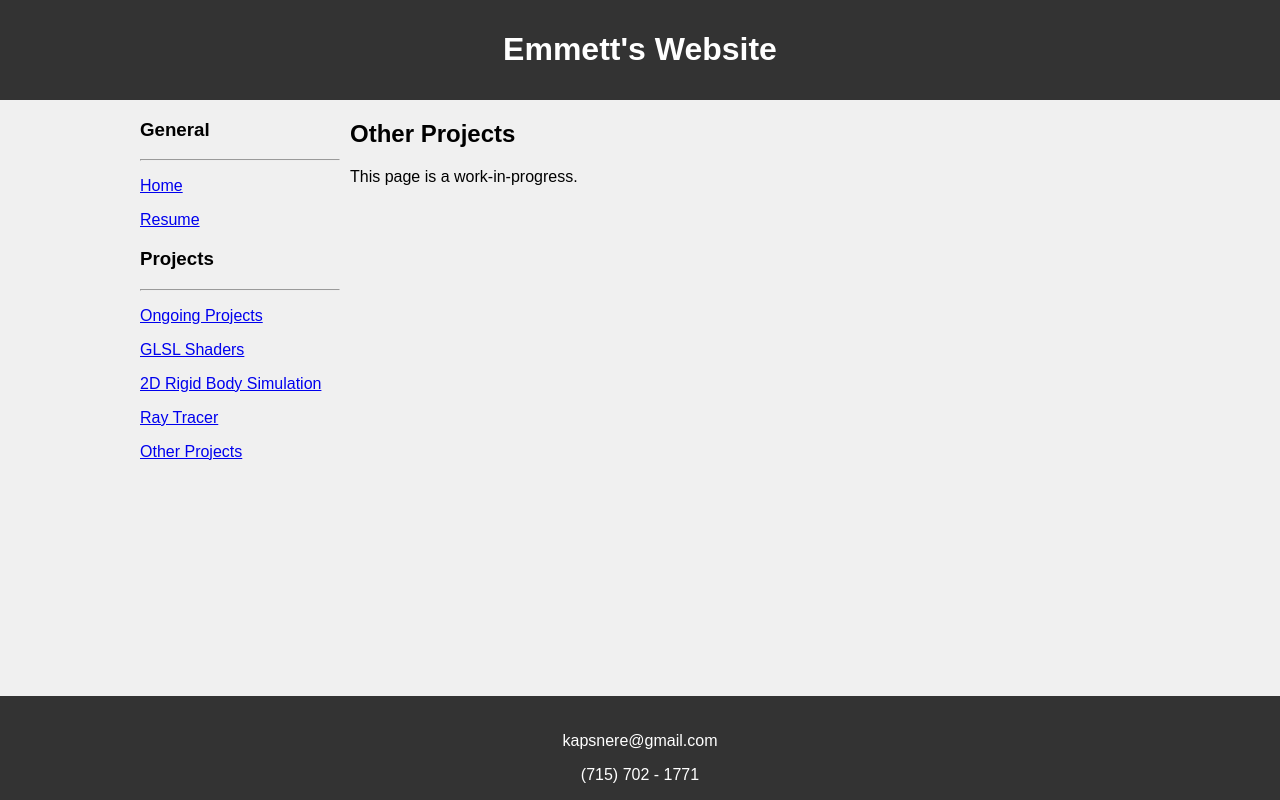
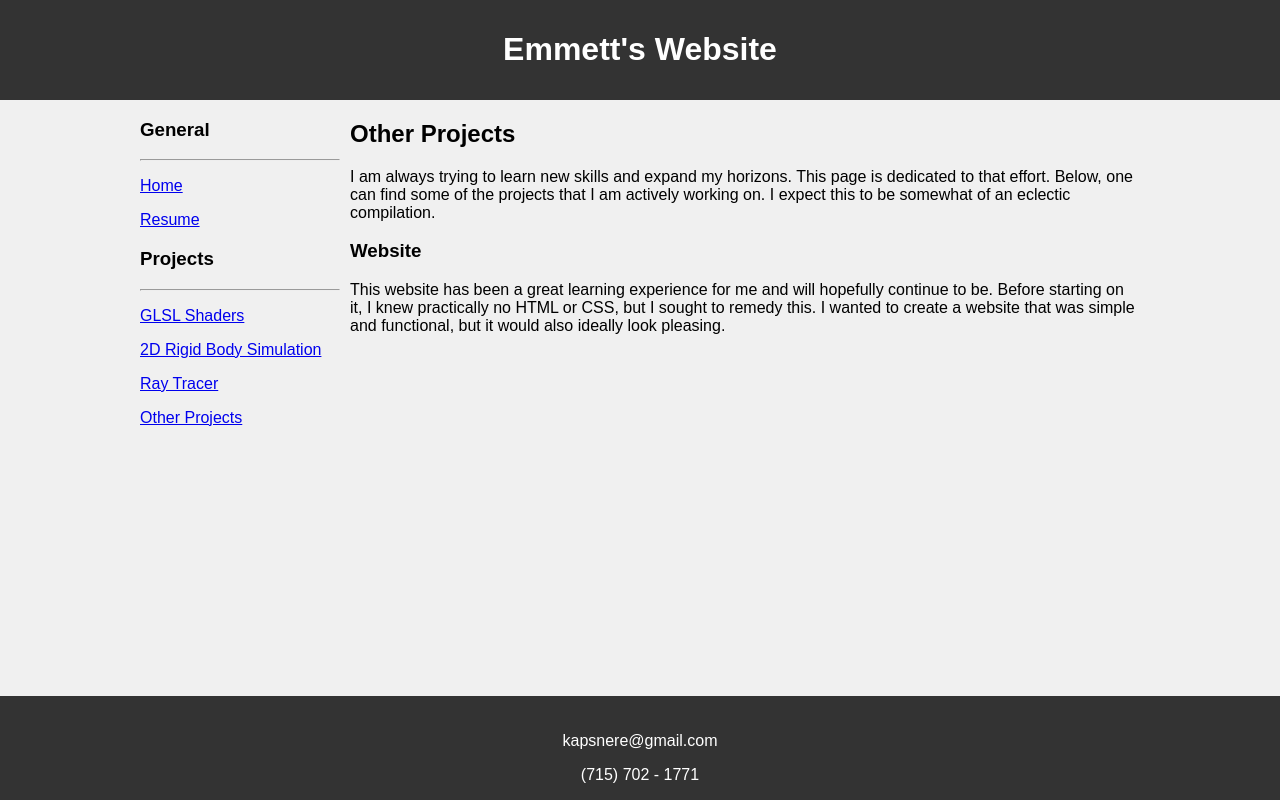
Before and after one commit to kapsn023/Website, a plain HTML site: page pages/otherprojects.html in a window 1280 px wide. Drawn offline with Linux system fonts and the light colour scheme; a script that the page names is missing.

Commit message:
removed ongoing projects page

```diff
--- a/pages/otherprojects.html
+++ b/pages/otherprojects.html
@@ -29,9 +29,6 @@
             <h3>Projects</h3>
             <hr/>
             <p>
-                <a href="ongoingprojects.html">Ongoing Projects</a>
-            </p>
-            <p>
                 <a href="shaders.html">GLSL Shaders</a>
             </p>
             <p>
@@ -54,7 +51,24 @@
                 <section>
 
                     <p>
-                        This page is a work-in-progress.
+                        I am always trying to learn new skills and expand my horizons.
+                        This page is dedicated to that effort. Below, one can find
+                        some of the projects that I am actively working on. I expect
+                        this to be somewhat of an eclectic compilation.
+                    </p>
+
+
+                </section>
+
+                <section>
+
+                    <h3>Website</h3>
+                    <p>
+                        This website has been a great learning experience for me and will
+                        hopefully continue to be. Before starting on it, I knew practically
+                        no HTML or CSS, but I sought to remedy this. I wanted to create
+                        a website that was simple and functional, but it would also ideally
+                        look pleasing.
                     </p>
 
                 </section>
```
Also changed, not shown: index.html (+0 -3 lines), pages/ongoingprojects.html (+17 -1 lines), pages/raytracer.html (+0 -3 lines), pages/shaders.html (+0 -3 lines), pages/sim.html (+0 -3 lines), pages/sisyphus.html (+0 -3 lines).
